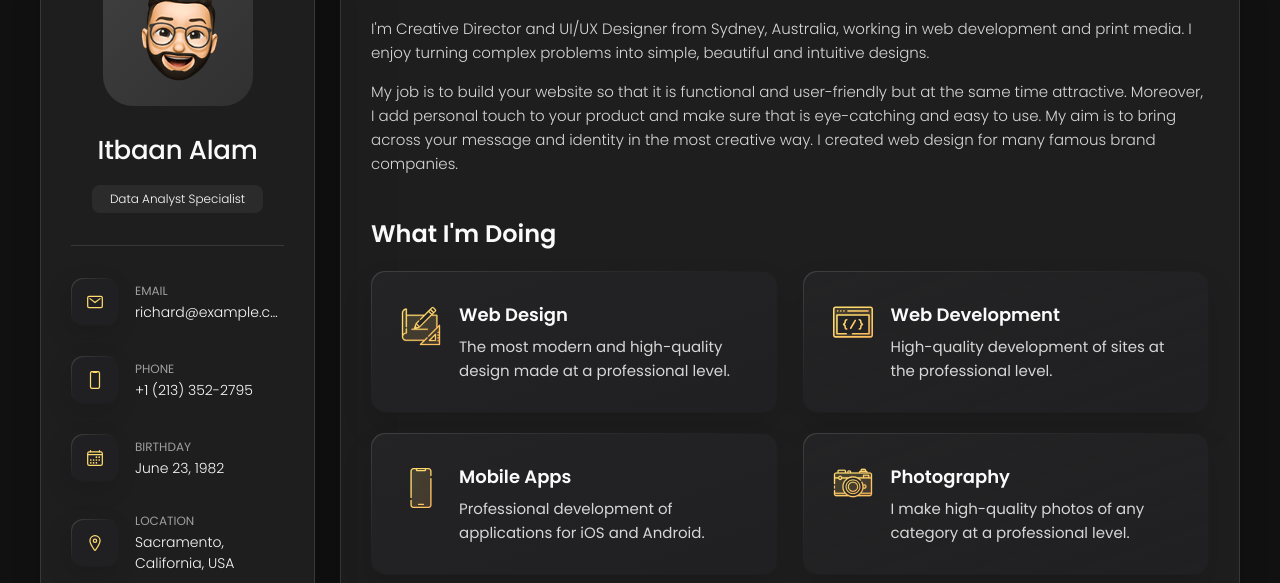
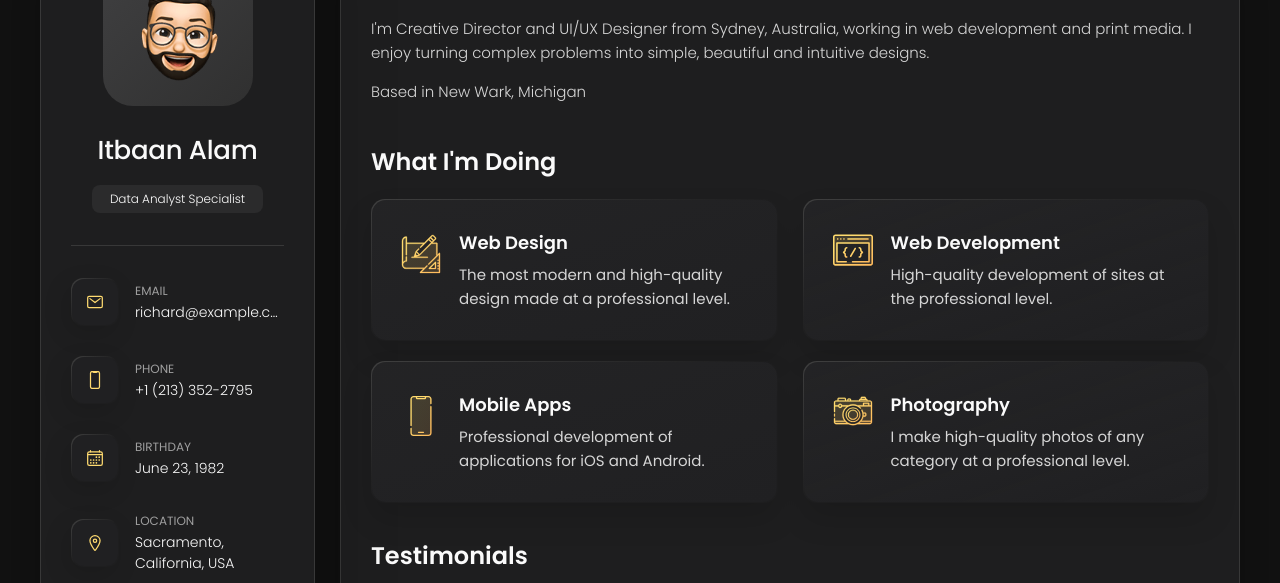
Before and after one commit to Itbaan/Itbaan.github.io, a plain HTML site: page index.html in a window 1280 px wide. Shown: the part 162-745 px from the top of the page. Drawn offline with nearby package versions, Linux system fonts and the light colour scheme.

Commit message:
Update index.html

```diff
--- a/index.html
+++ b/index.html
@@ -215,11 +215,7 @@
           </p>
 
           <p>
-            My job is to build your website so that it is functional and user-friendly but at the same time attractive.
-            Moreover, I
-            add personal touch to your product and make sure that is eye-catching and easy to use. My aim is to bring
-            across your
-            message and identity in the most creative way. I created web design for many famous brand companies.
+            Based in New Wark, Michigan
           </p>
         </section>
 
```
